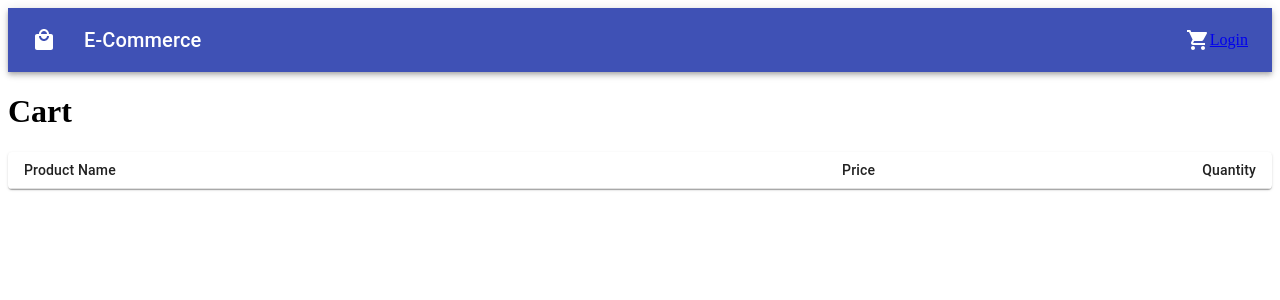
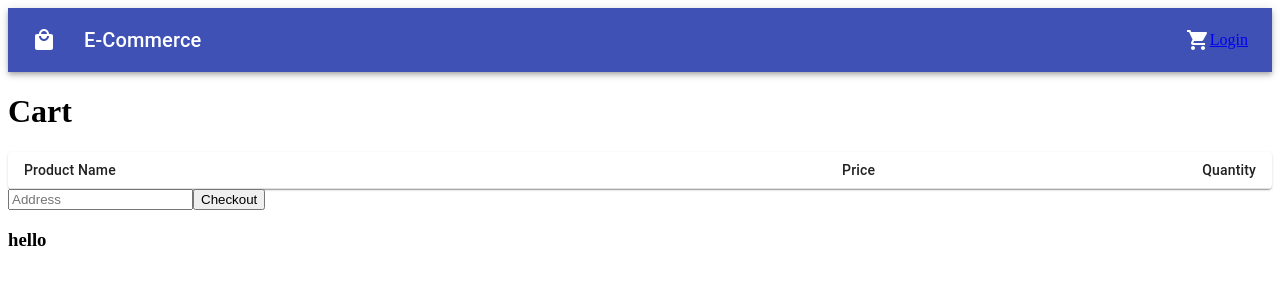
Before and after one commit to Mahmud-007/E-Commerce, a Next.js app in the folder frontend/: page /cart in a window 1280 px wide. Shown: the top 300 px of the page. Built offline with nearby package versions, Linux system fonts and the light colour scheme.

Commit message:
add checkout

```diff
--- a/frontend/pages/bank-detail.tsx
+++ b/frontend/pages/bank-detail.tsx
@@ -15,7 +15,6 @@ const BankDetail: NextPage = () => {
 
   const submitHandler = (e: any) => {
     e.preventDefault();
-    console.log("submitHandler", e);
     axios
       .post(
         "http://localhost:8080/ecom/api/bank-details",
--- a/frontend/pages/cart.tsx
+++ b/frontend/pages/cart.tsx
@@ -1,4 +1,4 @@
-import React, { useContext } from "react";
+import React, { useContext, useState } from "react";
 import Layout from "../components/Layout";
 import {
   productType,
@@ -15,17 +15,46 @@ import TableContainer from "@material-ui/core/TableContainer";
 import TableHead from "@material-ui/core/TableHead";
 import TableRow from "@material-ui/core/TableRow";
 import Paper from "@material-ui/core/Paper";
-
+import Link from "next/link";
 const useStyles = makeStyles({
   table: {
     minWidth: 650,
   },
 });
+import axios from "axios";
+import { useRouter } from "next/router";
 
 const Cart: NextPage = () => {
+  const router = useRouter();
   const classes = useStyles();
   const { shoppingList } = useContext(StoreContext) as storeContextType;
+  const [address, setAddress] = useState("");
+  const [message, setMessage] = useState("");
   console.log({ shoppingList });
+  const checkoutHanlder = () => {
+    axios
+      .put(
+        "http://localhost:8080/ecom/api/shop/checkout",
+        {
+          address: address,
+        },
+        {
+          headers: {
+            Authorization: `Bearer ${localStorage.getItem("Token")}`,
+          },
+        }
+      )
+      .then((response) => {
+        console.log(response);
+        setMessage(response.data);
+        setTimeout(() => {
+          router.push("/");
+        }, 5000);
+      })
+      .catch((error) => {
+        console.log(error);
+      });
+  };
   return (
     <div>
       <Layout title="Cart" />
@@ -56,6 +85,13 @@ const Cart: NextPage = () => {
           </TableBody>
         </Table>
       </TableContainer>
+      <input
+        type="text"
+        placeholder="Address"
+        onChange={(e: any) => setAddress(e.target.value)}
+      ></input>
+      <button onClick={checkoutHanlder}>Checkout</button>
+      <h3>hello {message}</h3>
     </div>
   );
 };
```
